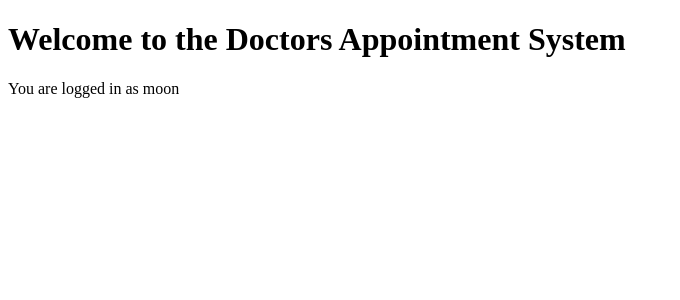
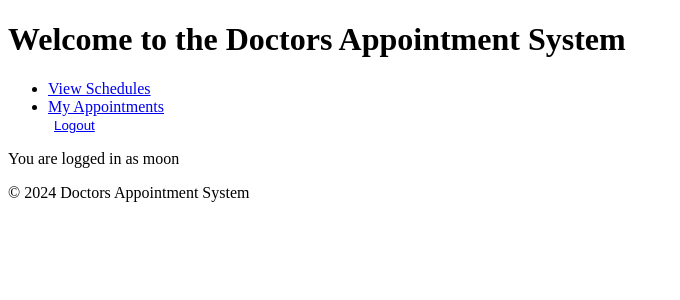
Before and after one commit to mahafuza45moon/doctors_appointment_system, a Django app: page / in a window 1280 px wide. Shown: the top 300 px of the page, without its empty margins (0-680 px from the left). Run offline with Django 5.2, Linux system fonts and the light colour scheme; a user stored in the database is signed in.

Commit message:
add logout feature

```diff
--- a/appointment/templates/appointment/home.html
+++ b/appointment/templates/appointment/home.html
@@ -1,10 +1,44 @@
 <!DOCTYPE html>
-<html>
+<html lang="en">
 <head>
-    <title>Home</title>
+    <meta charset="UTF-8">
+    <meta name="viewport" content="width=device-width, initial-scale=1.0">
+    <title>Doctors Appointment System</title>
 </head>
 <body>
-    <h1>Welcome to the Doctors Appointment System</h1>
-    <p>You are logged in as {{ user.username }}</p>
+    <header>
+        <h1>Welcome to the Doctors Appointment System</h1>
+        <nav>
+            <ul>
+                {% if user.is_authenticated %}
+                    <li><a href="{% url 'schedule_list' %}">View Schedules</a></li>
+                    <li><a href="{% url 'appointment_list' %}">My Appointments</a></li>
+                {% endif %}
+                {% if user.is_authenticated %}
+                    <form method="post" action="{% url 'logout' %}" style="display: inline;">
+                        {% csrf_token %}
+                        <button type="submit" style="background: none; border: none; color: blue; text-decoration: underline; cursor: pointer;">
+                            Logout
+                        </button>
+                    </form>
+                {% else %}
+                    <li><a href="{% url 'login' %}">Login</a></li>
+                    <li><a href="{% url 'register' %}">Register</a></li>
+                {% endif %}
+            </ul>
+        </nav>
+    </header>
+
+    <main>
+        {% if user.is_authenticated %}
+            <p>You are logged in as {{ user.username }}</p>
+        {% else %}
+            <p>Welcome! Please log in or register to manage your appointments.</p>
+        {% endif %}
+    </main>
+
+    <footer>
+        <p>&copy; 2024 Doctors Appointment System</p>
+    </footer>
 </body>
 </html>
--- a/member/urls.py
+++ b/member/urls.py
@@ -1,7 +1,10 @@
 from django.urls import path
+from django.contrib.auth.views import LogoutView
 from . import views
 
 urlpatterns = [
     path('register/', views.register, name='register'),
     path('login/', views.user_login, name='login'),
+    path('logout/', LogoutView.as_view(next_page='home'), name='logout'),
+
 ]
--- a/member/views.py
+++ b/member/views.py
@@ -31,6 +31,11 @@ def user_login(request):
             if user:
                 login(request, user)
                 return redirect('home')
+            else:
+                return render(request, 'member/login.html', {
+                    'form': form,
+                    'error': 'Invalid username or password.'
+                })
     else:
         form = LoginForm()
     return render(request, 'member/login.html', {'form': form})
```
Also changed, not shown: db.sqlite3.
